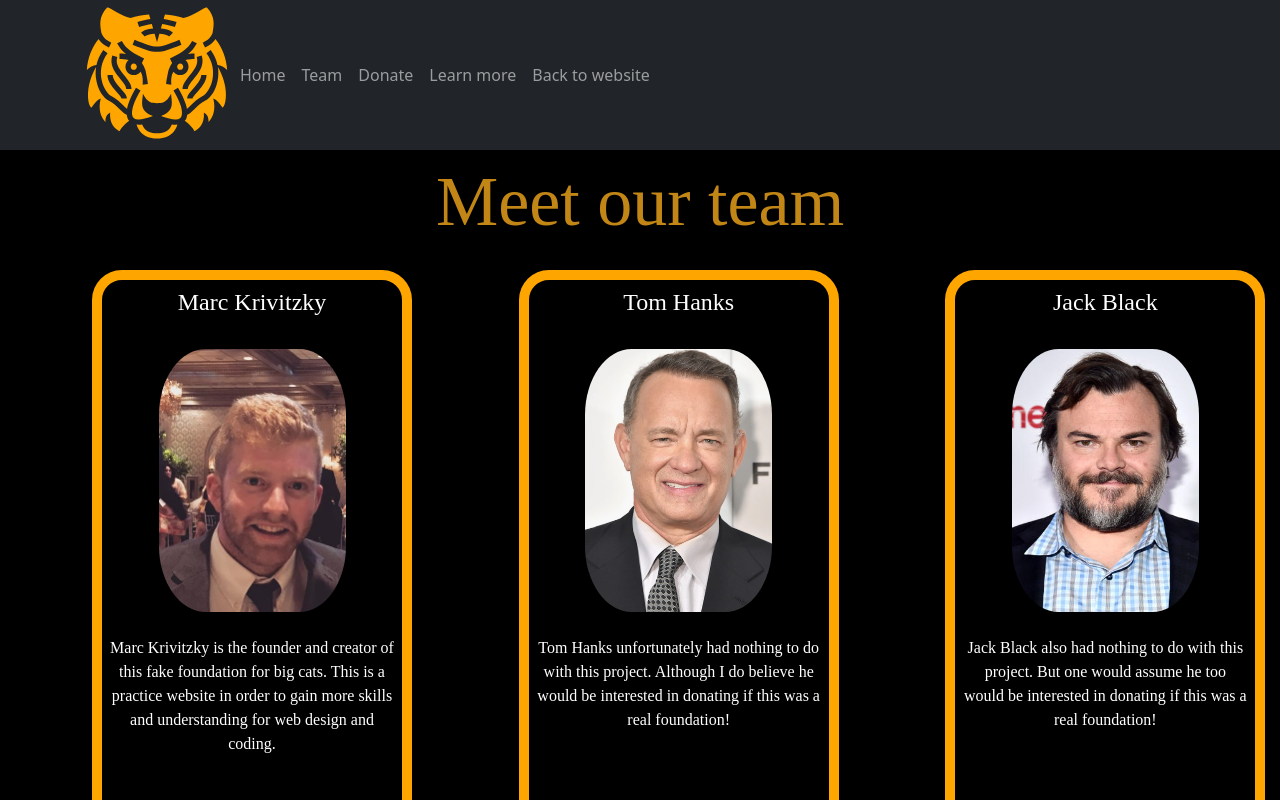
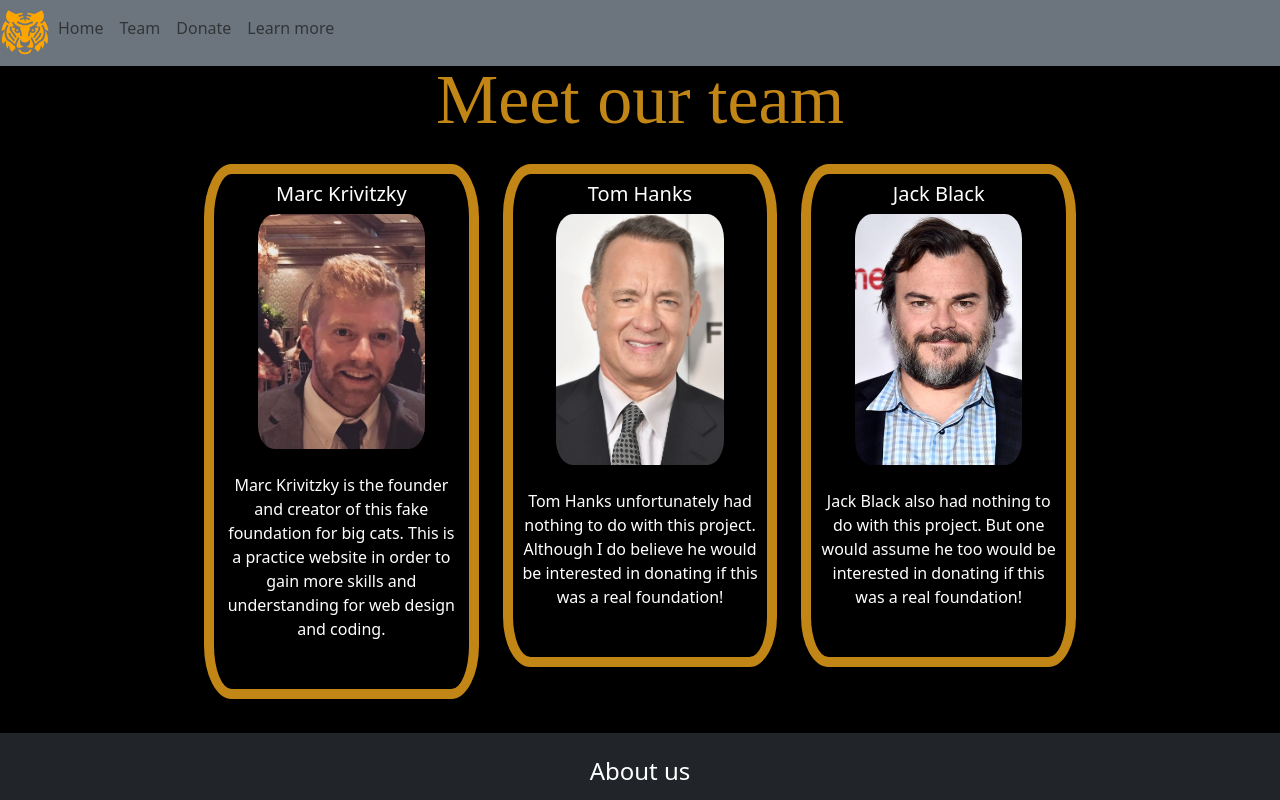
Before and after one commit to marckrivitzky/fake-donation-app, a React (Create React App) app: page /TheTeam in a window 1280 px wide. Shown: the top 800 px of the page. Built offline with nearby package versions, Linux system fonts and the light colour scheme.

Commit message:
pixel commit

```diff
--- a/src/components/Donate.js
+++ b/src/components/Donate.js
@@ -76,11 +76,11 @@ class Donate extends PureComponent{
 			<div className="donate-container">
 				<div classeName="form-card-container">
 					<NavBar/>
-					<br/> <br/>
+					<br/><br/><br/>
 					<Row className="form-card-contain">
 						<Col>
-
-							<Card className="form-card" style={{ width: '40rem',backgroundColor: "#212529", color:"white", border:"10px solid rgb(194, 134, 22)" }}>
+							<br/>
+							<Card  style={{position:'relative', marginRight:'auto', marginLeft:'auto', width: '90%',backgroundColor: "#212529", color:"white", border:"10px solid rgb(194, 134, 22)" }}>
 								<br/><h3>Donate</h3>
 								 <Card.Body>
 									<Form>
--- a/src/components/HomePageNew.js
+++ b/src/components/HomePageNew.js
@@ -2,12 +2,12 @@
 import React, { PureComponent} from "react";
 import { withRouter } from 'react-router-dom';
 import NavBar from "./NavBar";
-import { Card, Modal } from 'react-bootstrap'
+import { Card, CardImg, Modal, Row, Button } from 'react-bootstrap'
 import TigerImage from '../assets/jaguar2.png'
 import certificate from '../assets/certificate.jpg'
 import BottomPage from "./BottomPage";
 import PartTwo from "./PartTwo";
-
+import LionImage from '../assets/lion.jpg'
 
 class HomePageNew extends PureComponent{
 	constructor(props){
@@ -41,38 +41,85 @@ class HomePageNew extends PureComponent{
 	render(){
 		return(
 
-			<div className="home-page" style={{ opacity:"100%" }} >
+			<div className="home-page">
 				<NavBar />
-				<div className="part-one-container">
-					<br /><br /><br />
-					<h1 className="home-page-name">Marc's Big Cat <br/> Foundation</h1>
-						<br />
-						<h5 className="our-message">Join us in trying to save some of our <br/> most beautiful creatures on earth <br/> from extinction. Scroll to hear how we <br/> got started and our goals as a foundation. <br/>  You can also check out our team by clicking <br/> on the link in the navigation bar</h5>
-						<br /><br/>
-						<button className="btn btn-success" id="home-page-donate-button" type="button" onClick={this.toDonatePage}>Donate Now</button>
+
 					<br/><br/>
+					<Row>
+						<Card style={{width: '100%', border: 'none', backgroundImage: `url(${TigerImage})`, }}>
+							<br/>
+							<Card.Title style={{fontFamily: 'cursive', fontSize:'55px', color: 'rgb(194, 134, 22)'}}>Marc's Big Cat Foundation</Card.Title>
+								<br/><br/>
+								<Card.Text style={{position: 'relative', marginRight: 'auto', marginLeft: 'auto', width: 'fit-content', border: '10px solid rgb(194, 134, 22)', borderRadius: '10% 10% 10% 10% / 10% 10% 10% 10% ', color: 'white', padding: '10px'}}>
+									Join us in trying to save some of our <br/>
+									most beautiful creatures on earth <br/>
+									from extinction. Scroll to hear how we <br/>
+									got started and our goals as a foundation.<br/>
+									You can also check out our team by clicking <br/>
+									 on the link in the navigation bar
+								</Card.Text>
+								<br/><br/>
+								<Card.Body style={{position:'relative', marginLeft: 'auto', marginRight:'auto'}}>
+									<button className="btn btn-success"  type="button" onClick={this.toDonatePage}>Donate Now</button>
+										<br/><br/>
+				 							<button className="btn btn-secondary" onClick={this.openModal}>Click here if you donated</button>
 
-							<div className="modal-container">
- 								<button className="btn btn-secondary" id="open-modal-button" onClick={this.openModal}>Click here if you donated</button>
- 									<div className="modal">
- 							   		 <Modal  id="modal-page" show={this.state.modalOpen} onHide={this.closeModal}>
-	 									<h4 className="donation-home-page-font-thanks">Thank you {this.props.firstName} {this.props.lastName} </h4>
-	 									<h5 className="donation-home-page-font-text">Your generous donation of ${this.props.amount}.00 will be greatly appreciated by our animal friends. From our team to yours, we hope you have an amazing day! </h5>
-	 									<img src={certificate} width="236px" height="182px" className="cert-image"/>
+		 							    <Modal style={{ position: 'relative', marginRight: 'auto', marginLeft: 'auto'}} show={this.state.modalOpen} onHide={this.closeModal}>
+											<Card style={{width: '100%', position: 'relative', marginRight: 'auto', marginLeft: 'auto'}}>
+												<Card.Title style={{width: '100%', position: 'relative', marginRight: 'auto', marginLeft: 'auto'}}>Thank you {this.props.firstName} {this.props.lastName}</Card.Title>
+												<br/>
+												<Card.Text style={{width: '100%', position: 'relative', marginRight: 'auto', marginLeft: 'auto'}}>Your generous donation of ${this.props.amount}.00 will be greatly appreciated by our animal friends. From our team to yours, we hope you have an amazing day!</Card.Text>
+												<img src={certificate} />
 			 									<br/><br/>
-	 									<button className="btn btn-success" id="exit">Print certificate</button>
+												<button className="btn btn-success" >Print certificate</button>
 			 									<br/>
-	 									<button className="btn btn-danger" id="exit" onClick={this.closeModal}>Close</button>
+		 										<button className="btn btn-danger" onClick={this.closeModal}>Close</button>
 			 									<br/>
+											</Card>
 										 </Modal>
- 								</div>
- 					   		</div>
-							<br/><br/><br/>
-						<h4 className="quote-image">"There may be days where I can't help an animal in need, but the day will never come that I wont try." <br/> - Paul Oxton</h4>
-				</div>
-				<PartTwo />
+
+
+
+
+
+
+								</Card.Body>
+								<br/><br/>
+								<Card.Text style={{position: 'relative', marginRight: 'auto', marginLeft: 'auto', width: 'fit-content', color: 'white', padding: '10px', fontFamily: 'cursive', fontSize: 'larger'}}>
+									"There may be days where I <br/>
+									can't help an animal in need, <br/>
+									but the day will never come <br/>
+									that I wont try." <br/> - Paul Oxton
+								</Card.Text>
+
 								<br/>
+						</Card>
+					</Row>
+
+					<Row>
+						<Card style={{width: '100%', border: 'none', backgroundImage: `url(${LionImage})`, backgroundRepeat:'no-repeat', backgroundColor:'black'}}>
+							<br/><br/>
+							<Card.Title style={{fontSize:'50px', color: 'rgb(194, 134, 22)', fontFamily: 'cursive'}}>Our Goal</Card.Title>
+								<br/><br/>
+								<Card.Text style={{opacity:'70%', backgroundColor: 'black', position: 'relative', marginRight: 'auto', marginLeft: 'auto', width: 'fit-content', border: '10px solid rgb(194, 134, 22)', borderRadius: '10% 10% 10% 10% / 10% 10% 10% 10% ', color: 'white', padding: '10px'}}>
+
+								Here at Marc's Big Cat Foundation, we strive <br/>
+					to solidify the survival of all the big cats around the world.  Our goal is to raise <br/> 10 million dollars.  Climate change,
+								poaching, <br/> and deforestation are all fast tracking the <br/> extinction
+								of our worlds beloved creatures.  Our foundation will use the Money	<br/>
+								that you donate to directly help stop these incredibly painful and sad events.<br/>
+								Our team is working around the clock to insure every cent we collect goes directly to <br/>
+								our animal friends.  When we picture the earth ten years from now, we see all big cats <br/>
+								prospering as they should, they just need our help.
+
+							</Card.Text>
+							<br/><br/>
+						</Card>
+
+					</Row>
+
 				<BottomPage />
+
 			</div>
 		);
 	}
--- a/src/components/NavBar.js
+++ b/src/components/NavBar.js
@@ -6,20 +6,21 @@ import Navbar from "react-bootstrap/Navbar";
 import {GiTigerHead} from 'react-icons/gi'
 
 function NavBar(){
-	const tigerLogo = <GiTigerHead size={150} color={'orange'} />
+	const tigerLogo = <GiTigerHead size={50} color={'orange'} />
 	return(
-	<div className="Navbar-container">
-		<Navbar className='Navbar' color="white" bg="dark" variant="dark">
-		    <Container>
-				<div className="tiger-logo">{tigerLogo}</div>
-			    <Nav className="me-auto">
+	<div className="Navbar-containers">
+		{/* <Navbar style={{position: 'sticky', marginRight:'auto', marginLeft: 'auto',  height: 'fit-content', padding: '10px'}} className='Navbar' color="white" bg="dark" variant="dark"> */}
+
+			<Navbar  className="fixed-top" bg="secondary">
+			    <Nav>
+					{tigerLogo}
 			      <Nav.Link href="/">Home </Nav.Link>
 			      <Nav.Link href="/TheTeam">Team </Nav.Link>
 				  <Nav.Link href="Donate">Donate </Nav.Link>
 				  <Nav.Link a href="https://www.youtube.com/watch?v=UiFjONQDHNM">Learn more </Nav.Link>
-					<Nav.Link a href="https://main.d3fc7rx6qh93ph.amplifyapp.com/CodingProjects">Back to website </Nav.Link>
+
 		   		</Nav>
-		    </Container>
+
   		</Navbar>
 	</div>
 	);
--- a/src/components/Team.js
+++ b/src/components/Team.js
@@ -1,5 +1,6 @@
 import React, { PureComponent} from "react";
 import { withRouter } from 'react-router-dom';
+import {Card, Col, Row} from 'react-bootstrap';
 import "bootstrap/dist/css/bootstrap.min.css";
 import marc from '../assets/marc.jpg'
 import jackBlack from '../assets/jackBlack.jpg'
@@ -14,55 +15,49 @@ class Team extends PureComponent{
 	render(){
 
 		return(
-			<div className="home-page-containter">
+			<div className="home-page-containters">
 
-				<br />
+				<br /><br/><br/>
 				<h2 className="team-title">Meet our team</h2>
-				<div className="team-cards">
+				<div className="team-carding">
+					<Row style={{width:'70%', position:'relative', marginRight:'auto', marginLeft:'auto',   }}>
+						<Col style={{width:'70%', position:'relative', marginRight:'auto', marginLeft:'auto',  paddingBottom: '10px'}}>
+							<Card style={{border: '10px solid rgb(194, 134, 22)', backgroundColor: 'black',  borderRadius: '10% 10% 10% 10% /10% 10% 10% 10% ', padding: '8px'}}>
+								<Card.Title style={{color: 'white'}}>Marc Krivitzky</Card.Title>
+								<Card.Img src={marc} style={{width:'70%', position:'relative', marginRight:'auto', marginLeft:'auto', borderRadius: '10% 10% 10% 10% /10% 10% 10% 10% '} }/>
+								<br/>
+								<Card.Text style={{color: 'white'}}>
+									Marc Krivitzky is the founder and creator of this fake foundation for big cats.  This is a practice website in order to gain more skills and understanding for web design and coding.
+								</Card.Text>
+								<br/>
+							</Card>
+						</Col>
+						<Col style={{width:'70%', position:'relative', marginRight:'auto', marginLeft:'auto', paddingBottom: '10px'}}>
+							<Card style={{border: '10px solid rgb(194, 134, 22)', backgroundColor: 'black',  borderRadius: '10% 10% 10% 10% /10% 10% 10% 10% ', padding: '8px'}}>
+								<Card.Title style={{color: 'white'}}>Tom Hanks</Card.Title>
+								<Card.Img src={tomHanks2} style={{width:'70%', position:'relative', marginRight:'auto', marginLeft:'auto', borderRadius: '10% 10% 10% 10% /10% 10% 10% 10% '} }/>
+								<br/>
+								<Card.Text style={{color: 'white'}}>
+									Tom Hanks unfortunately had nothing to do with this project.  Although I do believe he would be interested in donating if this was a real foundation!
+								</Card.Text>
+								<br/>
+							</Card>
+						</Col>
+						<Col style={{width:'70%', position:'relative', marginRight:'auto', marginLeft:'auto',  paddingBottom: '10px'}}>
+							<Card style={{border: '10px solid rgb(194, 134, 22)', backgroundColor: 'black', borderRadius: '10% 10% 10% 10% /10% 10% 10% 10% ', padding: '8px'}}>
+								<Card.Title style={{color: 'white'}}>Jack Black</Card.Title>
+								<Card.Img src={jackBlack} style={{width:'70%', position:'relative', marginRight:'auto', marginLeft:'auto', borderRadius: '10% 10% 10% 10% /10% 10% 10% 10% '} }/>
+								<br/>
+								<Card.Text style={{color: 'white'}}>
+									Jack Black also had nothing to do with this project.  But one would assume he too would be interested in donating if this was a real foundation!
+								</Card.Text>
+								<br/>
+							</Card>
+						</Col>
 
-					<br />
-					<div class="row" id="team-cards">
+					</Row>
 
-						<div class="col">
-							<div className="the-team">
-								<h4 class="team-members">Marc Krivitzky</h4>
-								<br />
-								<img src={marc} width="187px" height="263.5px" className="project-images"/>
 
-								<br /><br/>
-								<p className="team-description">
-									Marc Krivitzky is the founder and creator of this fake foundation for big cats.  This is a practice website in order to gain more skills and understanding for web design and coding.
-								</p>
-							</div>
-					    </div>
-
-						<div class="col">
-							<div className="the-team">
-								<h4 class="team-members">Tom Hanks</h4>
-								<br />
-								<img src={tomHanks2} width="187px" height="263.5px" className="project-images"/>
-
-								<br /><br/>
-								<p className="team-description">
-									Tom Hanks unfortunately had nothing to do with this project.  Although I do believe he would be interested in donating if this was a real foundation!
-								</p>
-							</div>
-					    </div>
-
-						<div class="col">
-							<div className="the-team">
-								<h4 class="team-members">Jack Black</h4>
-								<br />
-								<img src={jackBlack} width="187px" height="263.5px" className="project-images"/>
-
-								<br /><br/>
-								<p className="team-description">
-									Jack Black also had nothing to do with this project.  But one would assume he too would be interested in donating if this was a real foundation!
-								</p>
-							</div>
-					    </div>
-
-				</div>
 			</div>
 			<br/>
 
--- a/src/index.css
+++ b/src/index.css
@@ -12,18 +12,11 @@ code {
     monospace;
 }
 
-.part-two-container{
-background-image: url("https://st3.depositphotos.com/3141125/14173/i/600/depositphotos_141733824-stock-photo-portrait-of-a-beautiful-lion.jpg");
-background-repeat: no-repeat;
-
-}
-
-
 .form-card{
-margin-left: auto;
-margin-right: auto;
+position: relative;
+left: 440px;
 width: 500px;
-
+top: 40px;
 height: 500px;
 border: 10px solid rgb(194, 134, 22) ;
 }
@@ -32,25 +25,27 @@ border: 10px solid rgb(194, 134, 22) ;
 height: 580px;
 }
 
+.donation-home-page-card{
+position: relative;
+left: 660px;
+width: 200px;
+height: 50px;
+}
 
 .donation-home-page-font-thanks{
-
+position: relative;
 text-align: center;
 color: orange;
 background-color: black;
-}
+bottom: 10px;
 
-.part-one-container{
-background-image: url("https://wallpaperaccess.com/full/334015.jpg");
-background-repeat: no-repeat;
-overflow: hidden;
 }
 
 .donation-home-page-font-text{
 position: relative;
 text-align: center;
 color: black;
-padding: 10px;
+bottom: 10px;
 
 }
 
@@ -59,70 +54,70 @@ height: 150px;
 color: white;
 }
 
+.me-auto{
+position: relative;
+left: 900px;
+top: 50px;
+}
+
+#home-page-amount-title{
+position: relative;
+bottom:400px;
+color: white;
+font-family: cursive;
+}
 
 .home-page-name{
 position: relative;
-margin-left: auto;
-margin-right: auto;
+bottom:1150px;
 color: rgb(194, 134, 22);
-font-family: 'Times New Roman', Times, serif;
+font-family: cursive;
 font-size: 70px;
 }
 
-.our-message{
+.home-page-description{
+position: relative;
+bottom:1120px;
 color: white;
 border: 10px solid rgb(194, 134, 22) ;
 border-radius: 30px;
-width: fit-content;
-margin-left: auto;
-margin-right: auto;
-padding: 10px;
+width: 420px;
+height: 220px;
+left: 550px;
 text-align: center;
-position: relative;
-font-family: 'Times New Roman', Times, serif;
-font-size: 19px;
 }
 
-#home-page-donate-button{
-margin-left: auto;
-margin-right: auto;
+.our-message{
+position: relative;
+font-family: cursive;
+font-size: 19px;
+top: 20px;
 }
 
-
-.quote-image{
-border-radius: 50%;
-height:273.5px;
-width: 410px;
-margin-left: auto;
-margin-right: auto;
+.part-two-title{
+position: relative;
+bottom: 1180px;
+color: rgb(194, 134, 22);
 font-family: cursive;
-color: white;
+font-size: 70px;
 }
 
-
-
-
-
-/* _____________________________________________________ */
-
- .part-two-title{
-
-
-color: rgb(194, 134, 22);
-font-family: 'Times New Roman', Times, serif;
-font-size: 70px;
+.home-page-part-two{
+position: relative;
+bottom: 500px;
 
 }
 
-
-
 .part-two-description{
-margin-left: auto;
-margin-right: auto;
+position: relative;
+bottom:1150px;
 color: white;
 border: 10px solid rgb(194, 134, 22) ;
 border-radius: 30px;
 width: 340px;
+height: 540px;
+left: 588px;
+text-align: center;
 font-size: 20px;
 padding: 10px;
 }
@@ -135,19 +130,41 @@ color: white;
 
 }
 
+.part-two-container{
+position: relative;
+height: 300px;
+}
 
+.thank-you-modal{
+position: relative;
+bottom: 49px;
+width: 300px;
+height: 150px;
+left: 608px;
+}
 
-#modal-page{
+#home-page-donate-button{
+position: relative;
+bottom: 270px;
+}
 
-border: 10px solid rgb(194, 134, 22) ;
+#open-modal-button{
+position: relative;
+top: 10px;
+
+}
+
+.quote-image{
+position: relative;
+border-radius: 50%;
+height:273.5px;
+width: 410px;
+right: 10px;
+top: 250px;
+font-family: cursive;
 }
 
 
-
-
-
-
-/* ________________________________________________________________ */
 
 .team-title{
 position: relative;
@@ -157,11 +174,14 @@ font-family: cursive;
 font-size: 70px;
 }
 
-#team-cards{
-margin-left: auto;
-margin-right: auto;
+.team-img{
+position: relative;
+height: 405px;
+width: 288.46px;
+right: 475px;
+top: 100px;
+border-radius: 50%;
 }
-
 
 .the-team{
 border: 10px solid  orange;
@@ -179,12 +199,12 @@ bottom: 20px;
 
 .team-description{
 color: white;
-font-family: 'Times New Roman', Times, serif;
+font-family: cursive;
 }
 
 .team-members{
 color: white;
-font-family: 'Times New Roman', Times, serif;
+font-family: cursive;
 }
 
 .project-images{
```
Lines whose indentation alone changed are shown as unchanged.
